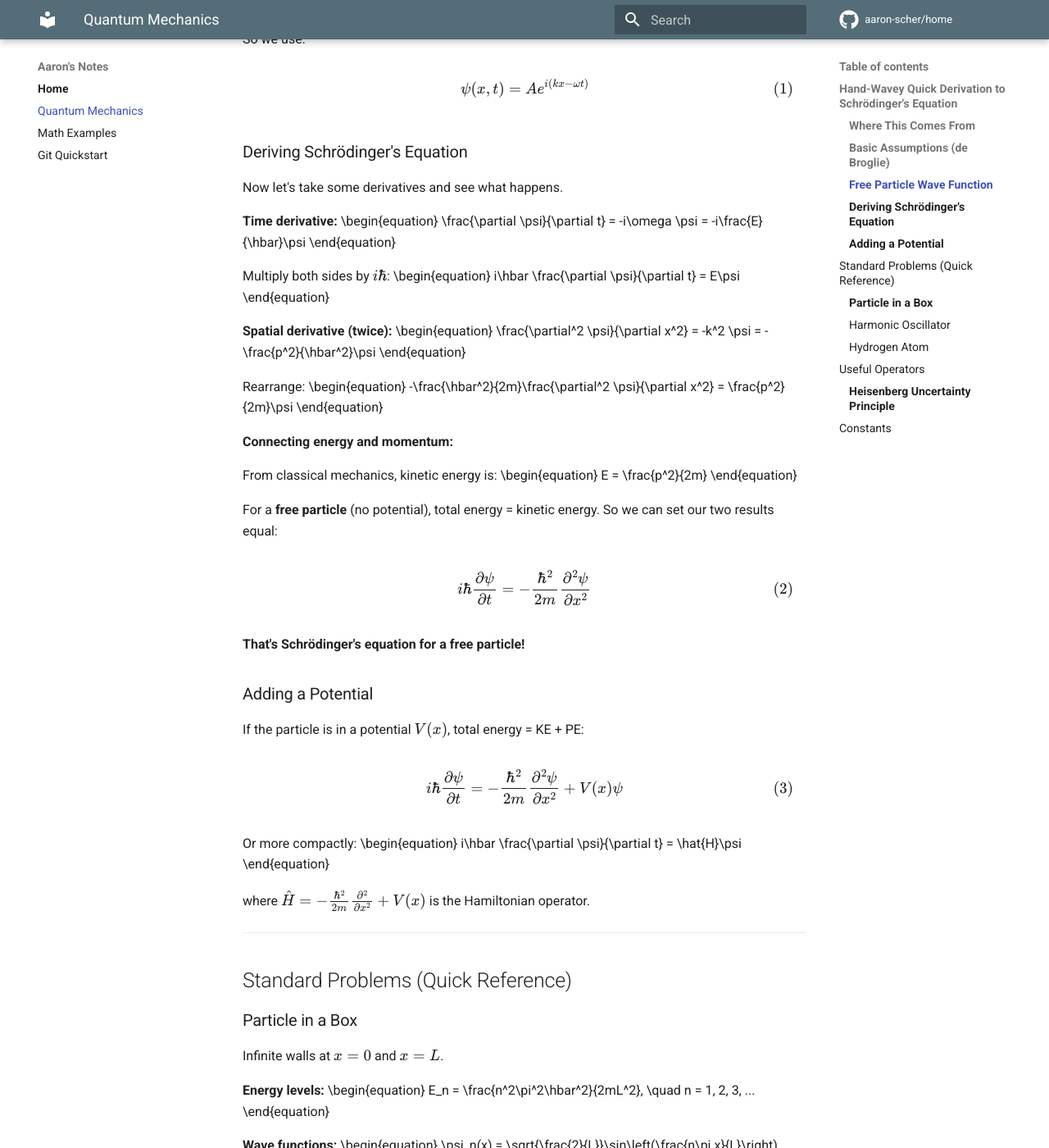
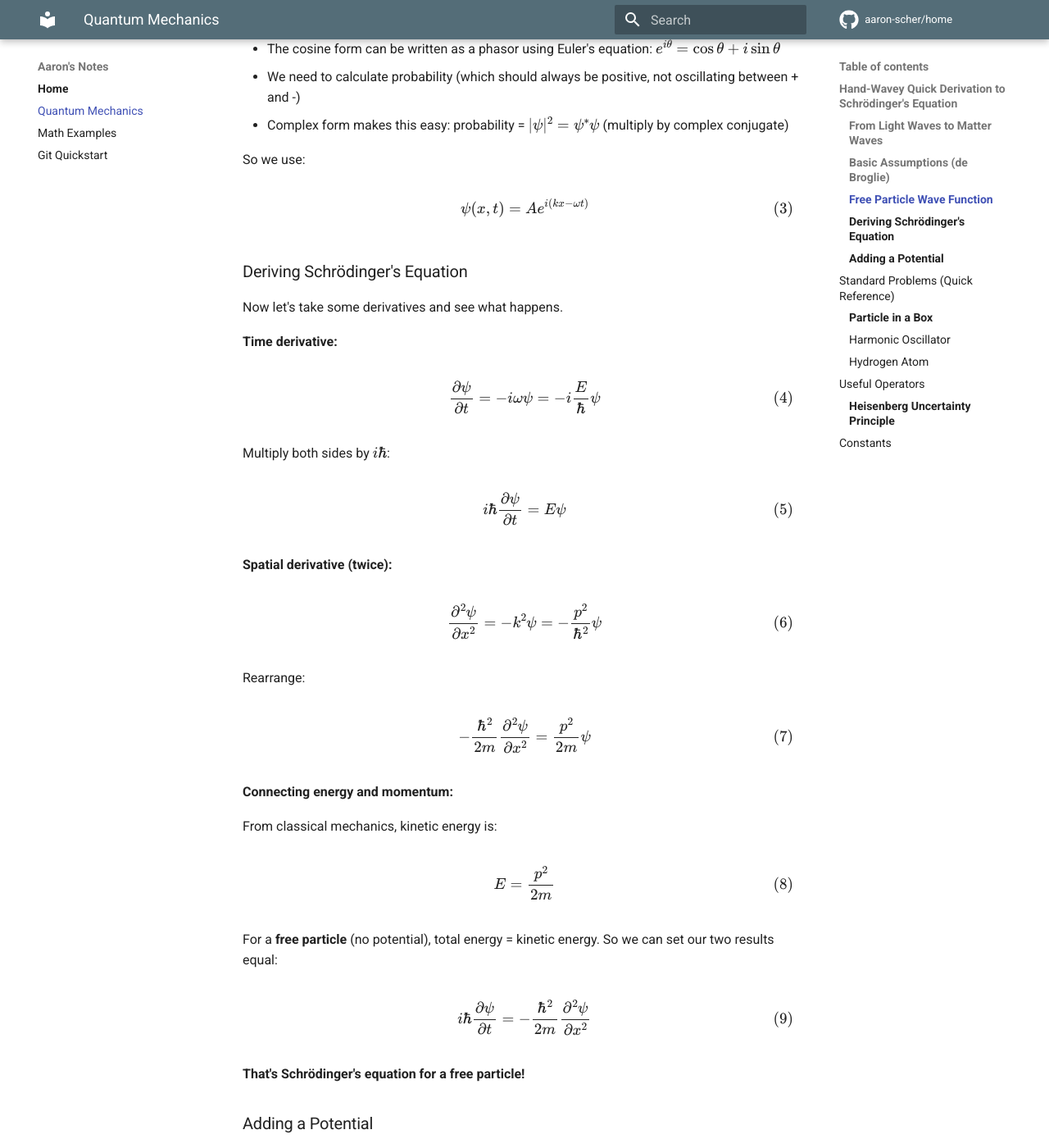
Before and after one commit to aaron-scher/home, an MkDocs documentation site: the page built from docs/quantum-mechanics.md, in a window 1280 px wide and 1400 px high, scrolled down 1244 px. Shown: the whole window at 82% size. Built offline with MkDocs 1.6.1 and Material for MkDocs 9.7.7, drawn with Linux system fonts in a browser that asks for light colours; comment, search, counter and statistics services are not loaded; some of the changed text lies outside the part shown.

Commit message:
Fix all equation rendering by adding blank lines
- Add blank lines before all \begin{equation} blocks
- Markdown processor needs blank lines for proper equation rendering
- Rename section to 'From Light Waves to Matter Waves'

🤖 Generated with [Claude Code](https://claude.com/claude-code)

Co-Authored-By: Claude <noreply@anthropic.com>

```diff
--- a/docs/quantum-mechanics.md
+++ b/docs/quantum-mechanics.md
@@ -4,7 +4,7 @@
 
 Let's start with a free particle (no potential, just moving in space) and work backwards to get Schrödinger's equation.
 
-### Where This Comes From
+### From Light Waves to Matter Waves
 
 **For photons (light):**
 
@@ -20,11 +20,13 @@ Bold assumption, but it worked. Electron diffraction experiments confirmed it.
 So we assume matter waves behave like photons:
 
 **Energy:**
+
 \begin{equation}
 E = h\nu = \hbar\omega
 \end{equation}
 
 **Momentum:**
+
 \begin{equation}
 p = \hbar k
 \end{equation}
@@ -56,21 +58,25 @@ So we use:
 Now let's take some derivatives and see what happens.
 
 **Time derivative:**
+
 \begin{equation}
 \frac{\partial \psi}{\partial t} = -i\omega \psi = -i\frac{E}{\hbar}\psi
 \end{equation}
 
 Multiply both sides by \(i\hbar\):
+
 \begin{equation}
 i\hbar \frac{\partial \psi}{\partial t} = E\psi
 \end{equation}
 
 **Spatial derivative (twice):**
+
 \begin{equation}
 \frac{\partial^2 \psi}{\partial x^2} = -k^2 \psi = -\frac{p^2}{\hbar^2}\psi
 \end{equation}
 
 Rearrange:
+
 \begin{equation}
 -\frac{\hbar^2}{2m}\frac{\partial^2 \psi}{\partial x^2} = \frac{p^2}{2m}\psi
 \end{equation}
@@ -78,6 +84,7 @@ Rearrange:
 **Connecting energy and momentum:**
 
 From classical mechanics, kinetic energy is:
+
 \begin{equation}
 E = \frac{p^2}{2m}
 \end{equation}
@@ -114,11 +121,13 @@ where \(\hat{H} = -\frac{\hbar^2}{2m}\frac{\partial^2}{\partial x^2} + V(x)\) is
 Infinite walls at \(x=0\) and \(x=L\).
 
 **Energy levels:**
+
 \begin{equation}
 E_n = \frac{n^2\pi^2\hbar^2}{2mL^2}, \quad n = 1, 2, 3, ...
 \end{equation}
 
 **Wave functions:**
+
 \begin{equation}
 \psi_n(x) = \sqrt{\frac{2}{L}}\sin\left(\frac{n\pi x}{L}\right)
 \end{equation}
@@ -128,6 +137,7 @@ E_n = \frac{n^2\pi^2\hbar^2}{2mL^2}, \quad n = 1, 2, 3, ...
 Spring potential: \(V(x) = \frac{1}{2}m\omega^2 x^2\)
 
 **Energy levels:**
+
 \begin{equation}
 E_n = \hbar\omega\left(n + \frac{1}{2}\right), \quad n = 0, 1, 2, ...
 \end{equation}
@@ -137,6 +147,7 @@ Note: Ground state has \(E_0 = \frac{1}{2}\hbar\omega\) (zero-point energy).
 ### Hydrogen Atom
 
 **Energy levels:**
+
 \begin{equation}
 E_n = -\frac{13.6 \text{ eV}}{n^2}, \quad n = 1, 2, 3, ...
 \end{equation}
```
